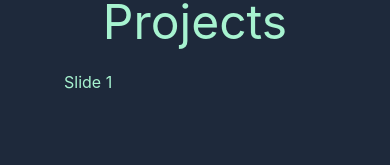
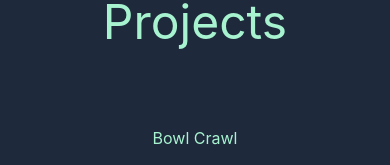
Before and after one commit to RyanmFloersch/portfolio, a React (Create React App) app in the folder client/: page / in a window 390 px wide. Shown: the part 679-844 px from the top of the page. Built offline with nearby package versions, Linux system fonts and the light colour scheme; what tw-elements would draw is missing.

Commit message:
Adding initFlowbite fixed the issue with mobile. Adding back the commented out parts of the carousel.

```diff
--- a/client/src/components/ProjectCarousel.js
+++ b/client/src/components/ProjectCarousel.js
@@ -32,23 +32,23 @@ function ProjectCarousel(prop) {
                 {/* <!-- Carousel wrapper --> */}
                 <div className="relative h-96 overflow-hidden rounded-lg md:h-96">
                     <div className="hidden  duration-700 ease-in-out" data-carousel-item>
-                        <p>Slide 1</p>
-                        {/* <CarsoulProjectItem urlLink={"https://github.com/RyanmFloersch/BowlCrawl"} projectName={"Bowl Crawl"} image={"/BowlMapPic.png"} alt={"image of bowl crawl website"} project={project_1} /> */}
+                        {/* <p>Slide 1</p> */}
+                        <CarsoulProjectItem urlLink={"https://github.com/RyanmFloersch/BowlCrawl"} projectName={"Bowl Crawl"} image={"/BowlMapPic.png"} alt={"image of bowl crawl website"} project={project_1} />
                     </div>
 
                     <div className="hidden  duration-700 ease-in-out" data-carousel-item>
-                    <p>Slide 2</p>
-                        {/* <CarsoulProjectItem urlLink={"https://github.com/RyanmFloersch/Realtor_App"} projectName={"House Hunter"} image={"/HouseHunter.png"} alt={"image of house hunter website login page"} project={project_2} /> */}
+                    {/* <p>Slide 2</p> */}
+                        <CarsoulProjectItem urlLink={"https://github.com/RyanmFloersch/Realtor_App"} projectName={"House Hunter"} image={"/HouseHunter.png"} alt={"image of house hunter website login page"} project={project_2} />
                     </div>
 
                     <div className="hidden duration-700 ease-in-out" data-carousel-item>
-                    <p>Slide 3</p>
+                    {/* <p>Slide 3</p> */}
+                        <CarsoulProjectItem urlLink={"https://github.com/AustinL96/daedalus_roster"} projectName={"Daedalus Roster"} image={"/RosterPic.png"} alt={"image of daedulus roster website login page"} project={project_3} />
+                    </div>
+                    {/* <div className="hidden duration-700 ease-in-out" data-carousel-item> */}
+                    {/* <p>Slide 4</p> */}
                         {/* <CarsoulProjectItem urlLink={"https://github.com/AustinL96/daedalus_roster"} projectName={"Daedalus Roster"} image={"/RosterPic.png"} alt={"image of daedulus roster website login page"} project={project_3} /> */}
-                    </div>
-                    <div className="hidden duration-700 ease-in-out" data-carousel-item>
-                    <p>Slide 4</p>
-                        {/* <CarsoulProjectItem urlLink={"https://github.com/AustinL96/daedalus_roster"} projectName={"Daedalus Roster"} image={"/RosterPic.png"} alt={"image of daedulus roster website login page"} project={project_3} /> */}
-                    </div>
+                    {/* </div> */}
                 </div>
 
 
```
Also changed, not shown: client/src/components/Navigation.js (line endings or trailing spaces).
